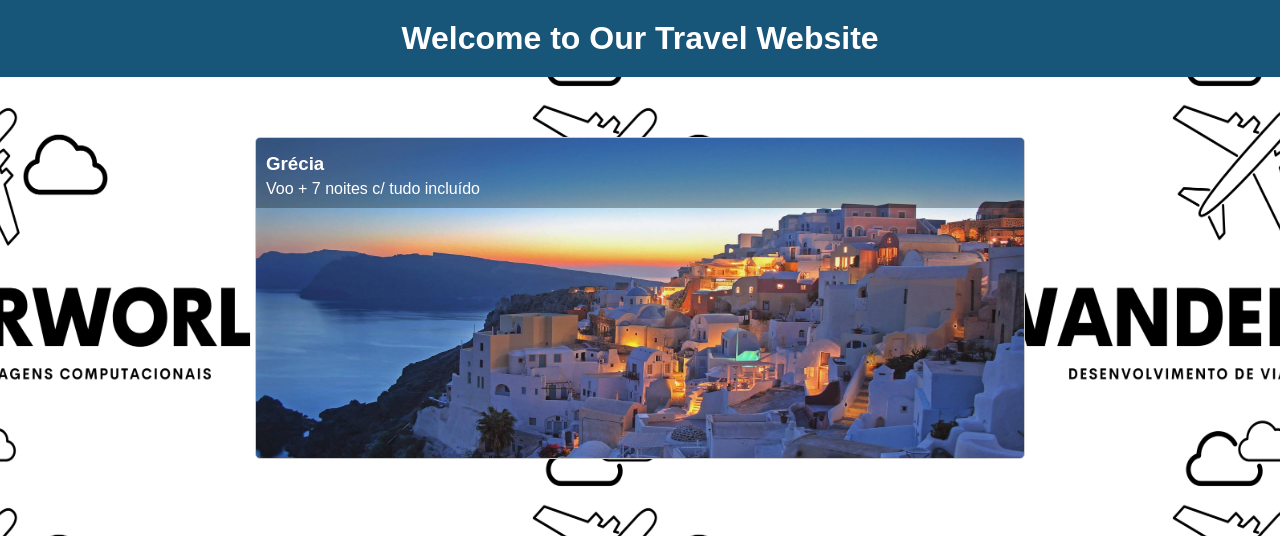
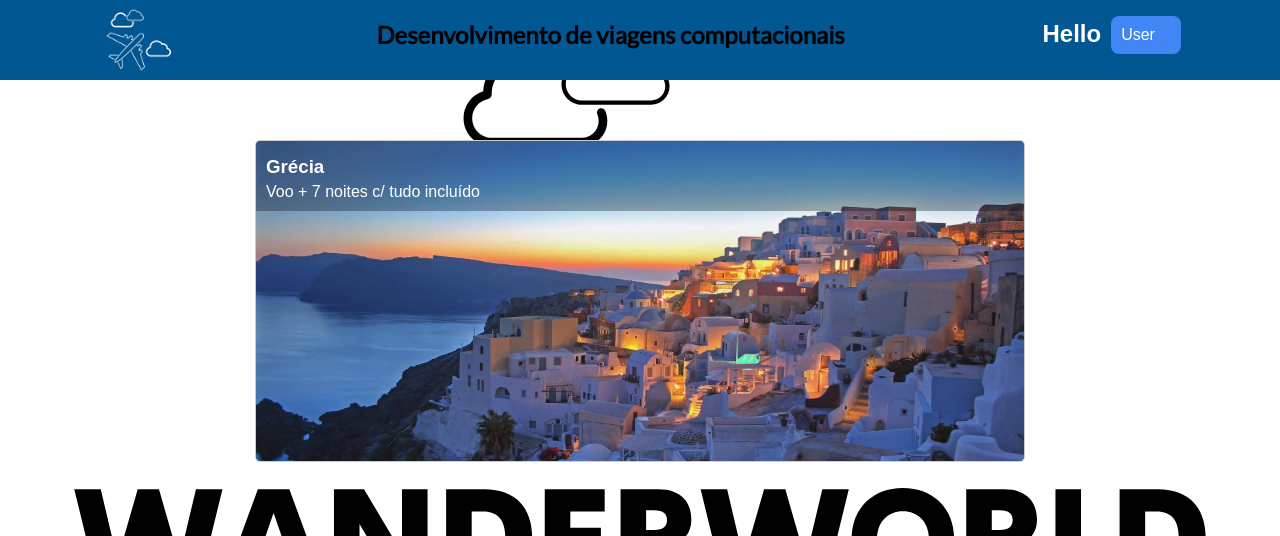
Before and after one commit to jpedroso7/DEAPC_P16, a PHP site: page /HTML/index.html in a window 1280 px wide. Shown: the top 536 px of the page. Run offline with PHP 8.4, Linux system fonts and the light colour scheme.

Commit message:
Ajuste de navbar

```diff
--- /dev/null
+++ b/CSS/navbar.css
@@ -0,0 +1,86 @@
+#logo {
+
+    width: 100%;
+    height: 100%;
+
+}
+
+.Menu_user {
+    display:flex;
+    justify-content: space-between;
+    color: white;
+}
+
+
+
+.hello {
+    margin-right:  10px;
+}
+
+nav {
+display:flex;
+height: 80px;
+width: 100%;
+justify-content:space-around;
+background-color: rgb(0, 87, 146);
+z-index: 999;
+position: fixed;
+top:0;
+}
+
+
+
+
+#titulo {
+font-family: 'Lato', sans-serif;
+}
+
+.menu, .drop-menu {
+    list-style-type: none;
+    padding: 0;
+    margin: 0;
+
+    align-content: center;
+}
+
+.menu-item {
+    display: inline-block;
+    background-color: #4285f4;
+    position: center;
+    margin-bottom: 10px;
+    border-radius: 8px;
+
+}
+
+.menu-item a {
+    text-decoration: none;
+    padding: 10px 10px;
+    color: #fff;
+    display: block;
+    width: 50px;
+    align-self: center;
+}
+
+.drop-menu {
+    display: none;
+    position: absolute;
+    background-color: #fff;
+    min-width: 100px;
+    box-shadow: 0 2px 5px 0 rgba(0,0,0,.16), 0 2px 10px 0 rgba(0,0,0,.12);
+}
+
+.drop-menu-item {
+    width: 100%;
+}
+
+.drop-menu-item:hover {
+    background-color: #eee;
+}
+
+.drop-menu-item a {
+    color: #555;
+}
+
+.menu-item:hover .drop-menu {
+    display: block;
+}
--- a/CSS/styles.css
+++ b/CSS/styles.css
@@ -3,41 +3,22 @@ body {
     margin: 0;
     padding: 0;
 
-    background-image: url("../Imagens/182408209/LogoFiles/ForWeb/png/Blacklogo.png");
+    background-image: url("../Imagens/182408209/LogoFiles/ForWeb/svg/blackLogo.svg");
     background-position: center;
     background-repeat: no-repeat;
-    background-size: 50vw 50vh;
+    background-size: 100vw 85vh;
     background-attachment: fixed;
+  }
 
 
-
-
-  }
-  header {
-    background-color: #175579; /* Set header background color to #175579 */
-    color: #fff;
-    padding: 20px 0;
-    text-align: center;
-  }
-  h1 {
-    margin: 0;
-  }
   .container {
     display: flex;
     flex-wrap: wrap;
     justify-content: center;
     padding: 20px;
+    margin-top: 80px;
   }
-  .destination {
-    width: 60vw;
-    height: 40vh;
-    margin: 40px;
-    border: 1px solid #ccc;
-    border-radius: 5px;
-    overflow: hidden;
-    background: #175579;
-    border-style: ridge;
-  }
+
 
   #grecia {
 
@@ -89,7 +70,20 @@ body {
     margin: 0;
   }
 
+  .destination-info:hover {
 
+    color: blue;
+  }
+
+  .link {
+    text-decoration: none;
+
+  }
+
+  .link:hover {
+    color: blue; /* Change color to blue on hover */
+
+  }
 
 /*CSS para menu de destinos*/
 
@@ -118,13 +112,15 @@ body {
     cursor: pointer;
   }
 
-  .link {
-    color: inherit; /* Inherit color from parent */
-    text-decoration: none; /* Remove default underline */
 
+
+  .destination {
+    width: 60vw;
+    height: 40vh;
+    margin: 40px;
+    border: 1px solid #ccc;
+    border-radius: 5px;
+    overflow: hidden;
+    background: #175579;
+    border-style: ridge;
   }
-
-  .link:hover {
-    color: blue; /* Change color to blue on hover */
-
-  }
--- a/HTML/index.html
+++ b/HTML/index.html
@@ -6,13 +6,42 @@
   <title>Travel Website</title>
   <link rel="stylesheet" href="../CSS/styles.css">
   <link rel="icon" type="image/x-icon" href="../Imagens/182408209/LogoFiles/ForWeb/Favicons/browser.png">
-
+  <link href="https://fonts.googleapis.com/css?family=Lato" rel="stylesheet">
+  <link rel="stylesheet" href="../CSS/navbar.css">
 
 </head>
 <body>
-  <header>
-    <h1>Welcome to Our Travel Website</h1>
-  </header>
+
+  <nav>
+    <div class="img_container">
+       <img src="../Imagens/182408209/LogoFiles/ForWeb/Favicons/Android.png" alt="Logo" id="logo">
+    </div>
+   <div id="titulo">
+    <h1>
+      Desenvolvimento de viagens computacionais
+    </h1>
+   </div>
+    <div class="Menu_user">
+       <h1 class="hello">Hello </h1>
+       <ul class="menu">
+        <li class="menu-item">
+       <a href="#" class="User">User</a>
+       <ul class="drop-menu">
+        <li class="drop-menu-item">
+            <a href="#">Perfil</a>
+        </li>
+        <li class="drop-menu-item">
+            <a href="#">Reservas</a>
+        </li>
+        <li class="drop-menu-item">
+            <a href="#">Reviews</a>
+        </li>
+    </ul>
+  </li>
+</ul>
+      </div>
+
+  </nav>
   <div class="container">
 
     <div class="destination" id="grecia">
```
Also changed, not shown: Imagens/182408209/LogoFiles/ForWeb/svg/blackLogo.svg (renamed from Imagens/182408209/LogoFiles/ForWeb/svg/Black logo - no background.svg).
